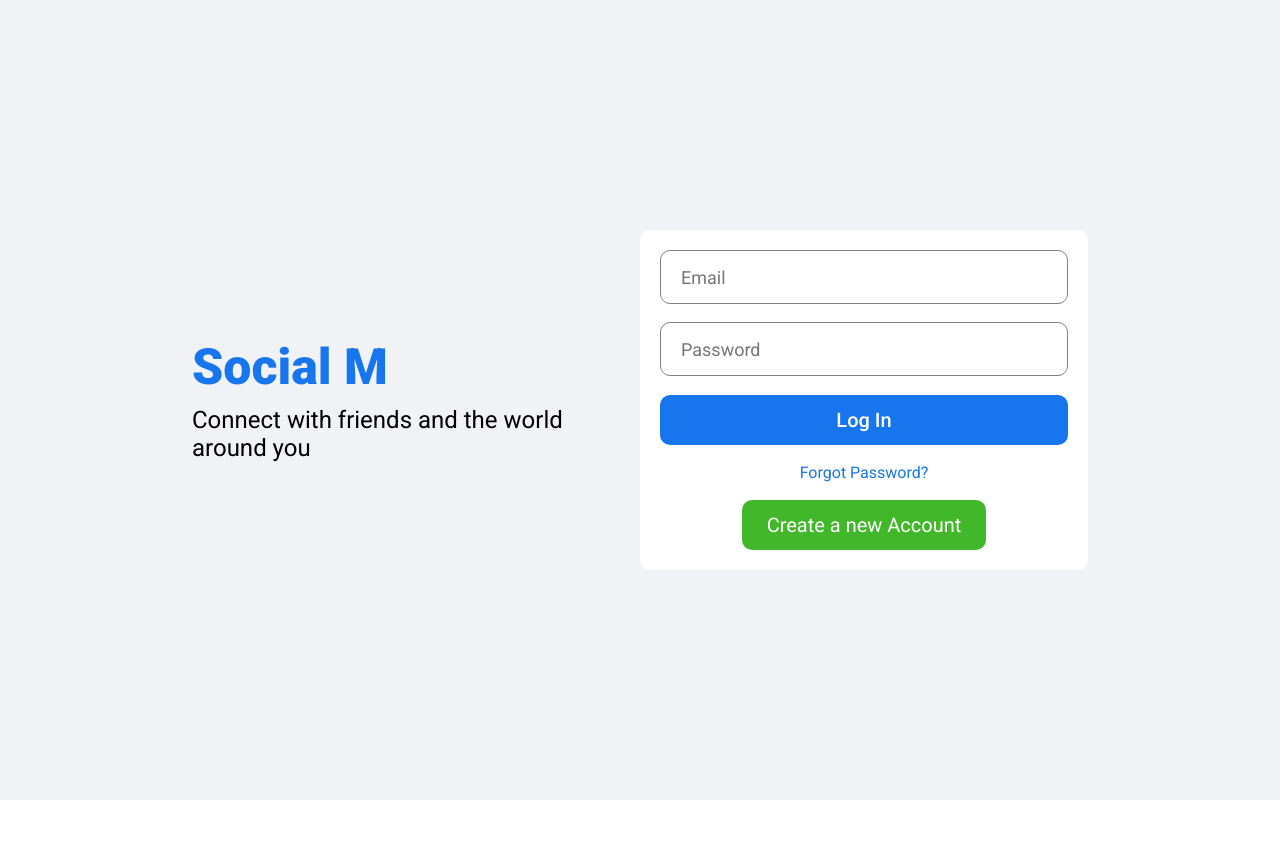
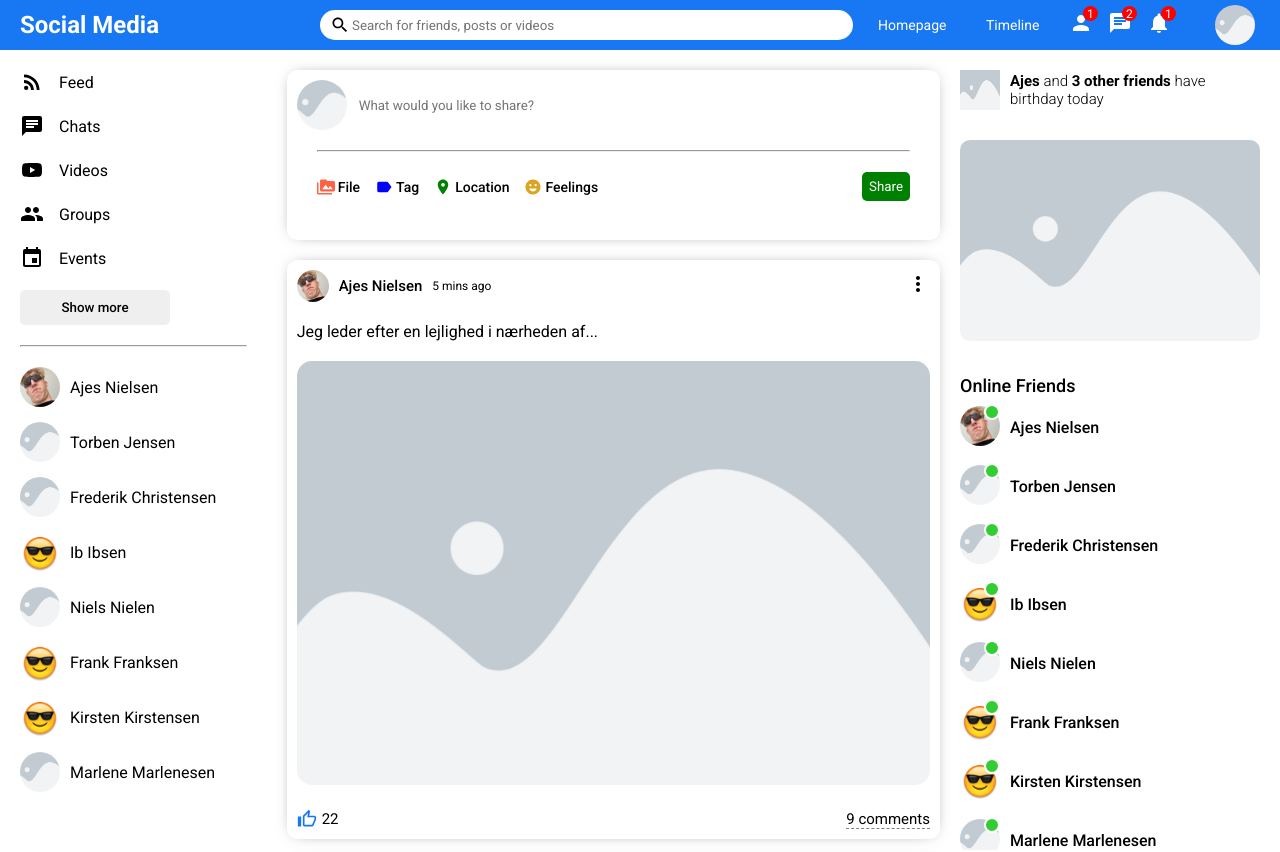
Before and after one commit to KlausSkovsmose/SocialM, a React (Create React App) app in the folder client/: page / in a window 1280 px wide. Shown: the top 852 px of the page. Before the commit the page ends 800 px from the top, so only its background shows below. Built offline with nearby package versions, Linux system fonts and the light colour scheme.

Commit message:
Add react router and routes to project

```diff
--- a/client/package.json
+++ b/client/package.json
@@ -10,6 +10,8 @@
     "@testing-library/user-event": "^12.8.3",
     "react": "^17.0.2",
     "react-dom": "^17.0.2",
+    "react-router": "^6.0.2",
+    "react-router-dom": "^6.0.2",
     "react-scripts": "4.0.3",
     "styled-components": "^5.3.3",
     "web-vitals": "^1.1.2"
--- a/client/src/App.js
+++ b/client/src/App.js
@@ -1,10 +1,20 @@
+import { BrowserRouter, Routes, Route } from "react-router-dom";
 import Home from "./pages/home/Home";
 import Login from "./pages/login/Login";
 import Profile from "./pages/profile/Profile";
 import Register from "./pages/register/Register";
 
 function App() {
-  return <Login />;
+  return (
+    <BrowserRouter>
+      <Routes>
+        <Route exact path="/" element={<Home />} />
+        <Route path="/login" element={<Login />} />
+        <Route path="/register" element={<Register />} />
+        <Route path="/profile/:username" element={<Profile />} />
+      </Routes>
+    </BrowserRouter>
+  );
 }
 
 export default App;
```
Also changed, not shown: 1 other file (tests, documents, lock files or other folders).
